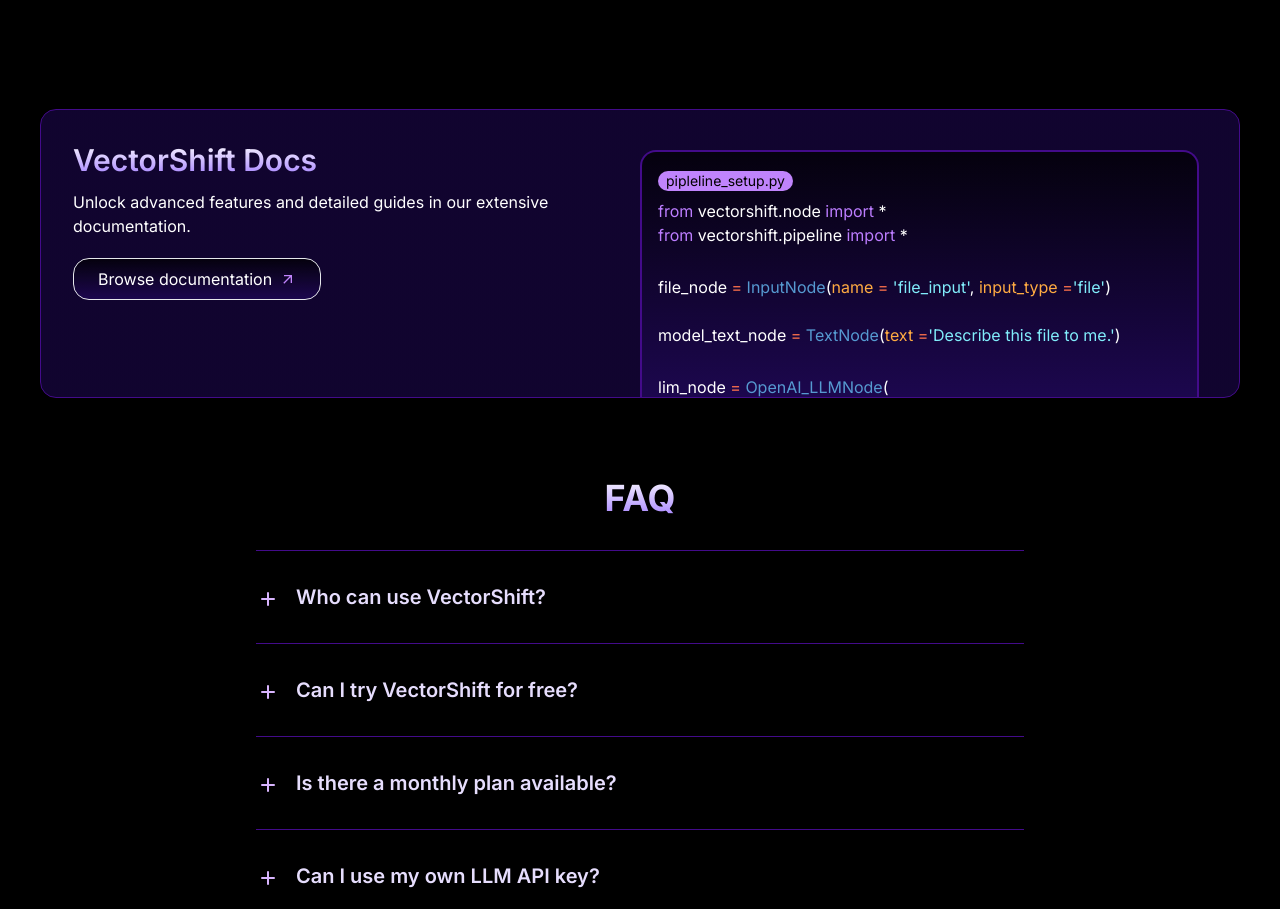
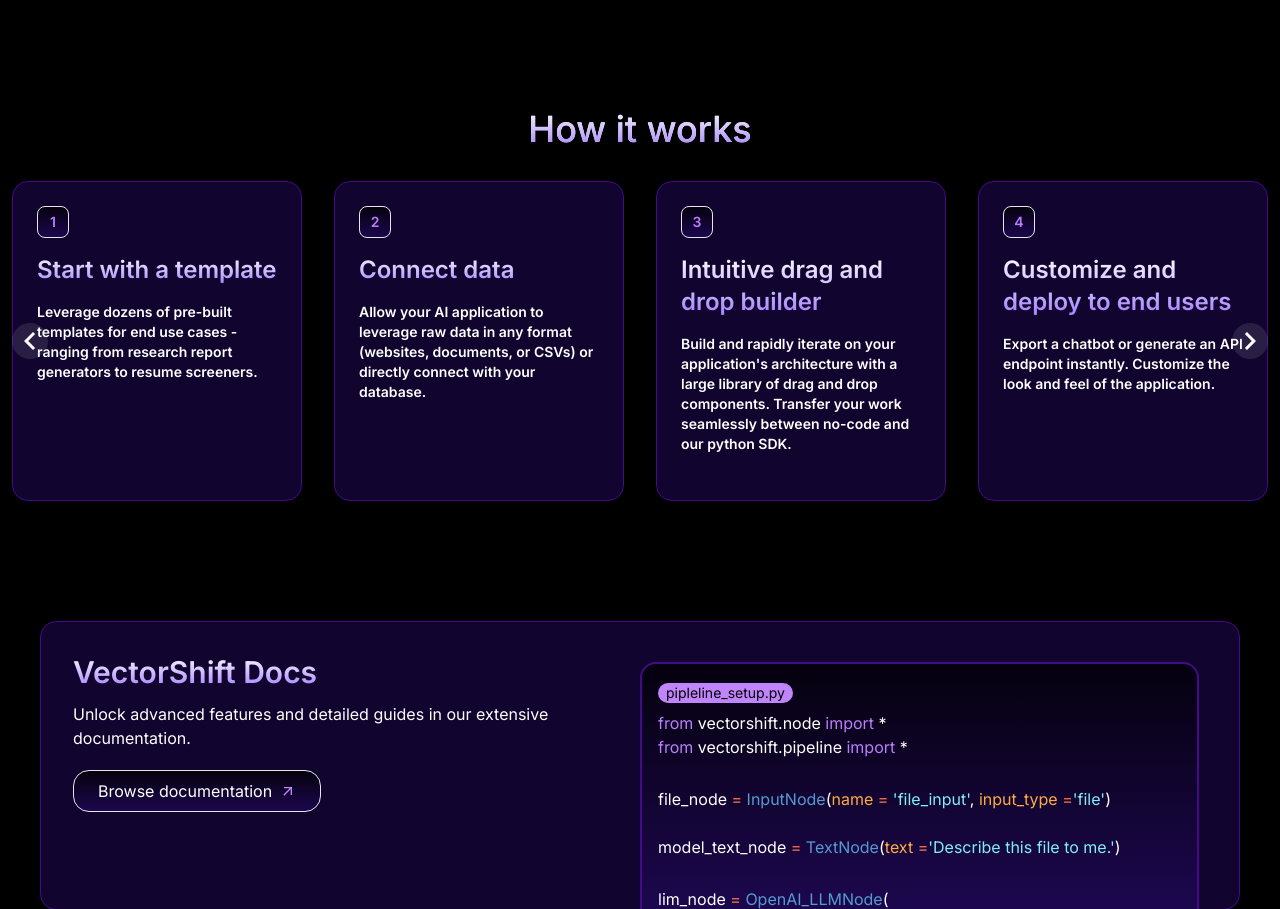
Before and after one commit to amitsaini144/vectorshift, a Next.js app: page / in a window 1280 px wide. Shown: the part 1655-2564 px from the top of the page. Built offline with nearby package versions, Linux system fonts and the light colour scheme.

Commit message:
added carousel

```diff
--- a/src/app/page.tsx
+++ b/src/app/page.tsx
@@ -9,6 +9,7 @@
 import HeadingTwo from "@/components/headingTwo";
 import FAQ from "@/components/FAQ/faqSection";
 import DocsCard from "@/components/docsCard";
+import HowItWorks from "@/components/HowItWorks/howItWorks";
 
 export default function Home() {
 
@@ -20,6 +21,7 @@
       <IntegrateSection />
       <LanguageModelsSection />
       <HeadingTwo />
+      <HowItWorks />
       <DocsCard />
       <FAQ />
       <Menu />
--- /dev/null
+++ b/src/components/HowItWorks/howItWorks.tsx
@@ -0,0 +1,27 @@
+import { motion, useInView } from "framer-motion";
+import React from "react";
+import HowItWorksCarousel from "./howItWorksCarousel";
+
+export default function HowItWorks() {
+    const ref = React.useRef(null);
+    const isInView = useInView(ref, { once: true, amount: 0.4 });
+
+    return (
+        <motion.div className="text-center text-3xl md:text-4xl font-semibold pb-10 mb-20 bg-clip-text text-transparent bg-gradient-to-b from-white to-purple-300"
+            ref={ref}
+            initial={{ opacity: 0, y: 100 }}
+            animate={isInView ? { opacity: 1, y: 0 } : { opacity: 0 }}
+            transition={{ duration: 0.8 }}
+        >
+            <div className="flex flex-col justify-start">
+                <h2 className="text-center text-4xl font-medium mb-8">
+                    <span className="bg-gradient-to-t from-[#A17CFF] to-white bg-clip-text text-transparent">
+                        How it works
+                    </span>
+                </h2>
+            </div>
+            <HowItWorksCarousel />
+
+        </motion.div>
+    )
+}
--- /dev/null
+++ b/src/components/HowItWorks/howItWorksCarousel.tsx
@@ -0,0 +1,90 @@
+import React, { useState, useRef } from 'react';
+import { motion, useInView } from 'framer-motion';
+import { MdArrowOutward, MdOutlineKeyboardArrowLeft, MdOutlineKeyboardArrowRight } from 'react-icons/md';
+
+interface CardProps {
+    number: string;
+    title: string;
+    description: string;
+}
+
+const Card = ({ number, title, description }: CardProps) => {
+    const ref = useRef(null);
+    const isInView = useInView(ref, { once: true, amount: 0.4 });
+
+    return (
+        <motion.div
+            ref={ref}
+            initial={{ opacity: 0, y: 100 }}
+            animate={isInView ? { opacity: 1, y: 0 } : { opacity: 0 }}
+            transition={{ duration: 0.8 }}
+            className="bg-gradient-to-b from-[#1c074e]/60 to-[#1c074e]/60 flex flex-col w-full h-full rounded-2xl border border-[#430B8A] p-6"
+        >
+            <div className="flex flex-col text-sm text-start h-full">
+                <div className="flex flex-col gap-4 mb-4">
+                    <div className="bg-gradient-to-b from-black/70 to-[#1c074e] border rounded-lg w-8 h-8 flex items-center justify-center">
+                        <span className="text-[#BC7DFF] font-semibold">{number}</span>
+                    </div>
+                    <h2 className="text-2xl font-semibold bg-gradient-to-t from-[#A17CFF] to-white bg-clip-text text-transparent">
+                        {title}
+                    </h2>
+                </div>
+                <p className="text-white flex-grow">{description}</p>
+            </div>
+        </motion.div>
+    );
+};
+
+const HowItWorksCarousel = () => {
+    const [currentIndex, setCurrentIndex] = useState(0);
+    const cards: CardProps[] = [
+        {
+            number: '1',
+            title: 'Start with a template',
+            description: 'Leverage dozens of pre-built templates for end use cases - ranging from research report generators to resume screeners.',
+        },
+        {
+            number: '2',
+            title: 'Connect data',
+            description: 'Allow your AI application to leverage raw data in any format (websites, documents, or CSVs) or directly connect with your database.',
+        },
+        {
+            number: '3',
+            title: 'Intuitive drag and drop builder',
+            description: 'Build and rapidly iterate on your application\'s architecture with a large library of drag and drop components. Transfer your work seamlessly between no-code and our python SDK.',
+        },
+        {
+            number: '4',
+            title: 'Customize and deploy to end users',
+            description: 'Export a chatbot or generate an API endpoint instantly. Customize the look and feel of the application.',
+        },
+    ];
+
+    const nextCard = () => {
+        setCurrentIndex((prevIndex) => (prevIndex + 1) % cards.length);
+    };
+
+    const prevCard = () => {
+        setCurrentIndex((prevIndex) => (prevIndex - 1 + cards.length) % cards.length);
+    };
+
+    return (
+        <div className="relative w-full overflow-hidden">
+            <div className="flex transition-transform duration-300 ease-in-out gap-8" style={{ transform: `translateX(-${currentIndex * 25}%)` }}>
+                {cards.map((card, index) => (
+                    <div key={index} className="w-[290px] flex-shrink-0 h-[320px]">
+                        <Card {...card} />
+                    </div>
+                ))}
+            </div>
+            <button onClick={prevCard} className="absolute left-0 top-1/2 transform -translate-y-1/2 bg-white/10 rounded-full text-white">
+            <MdOutlineKeyboardArrowLeft />
+            </button>
+            <button onClick={nextCard} className="absolute right-0 top-1/2 transform -translate-y-1/2 bg-white/10 rounded-full text-white">
+            <MdOutlineKeyboardArrowRight />
+            </button>
+        </div>
+    );
+};
+
+export default HowItWorksCarousel;
```
